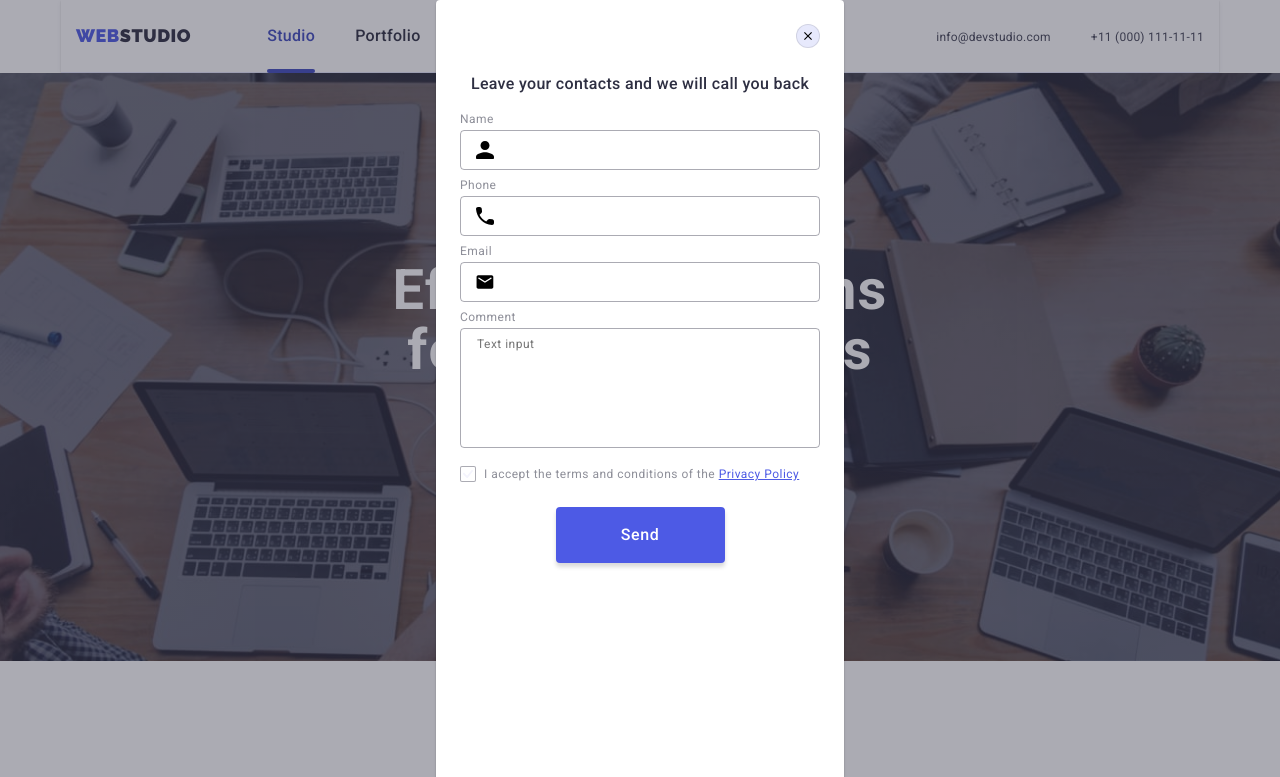
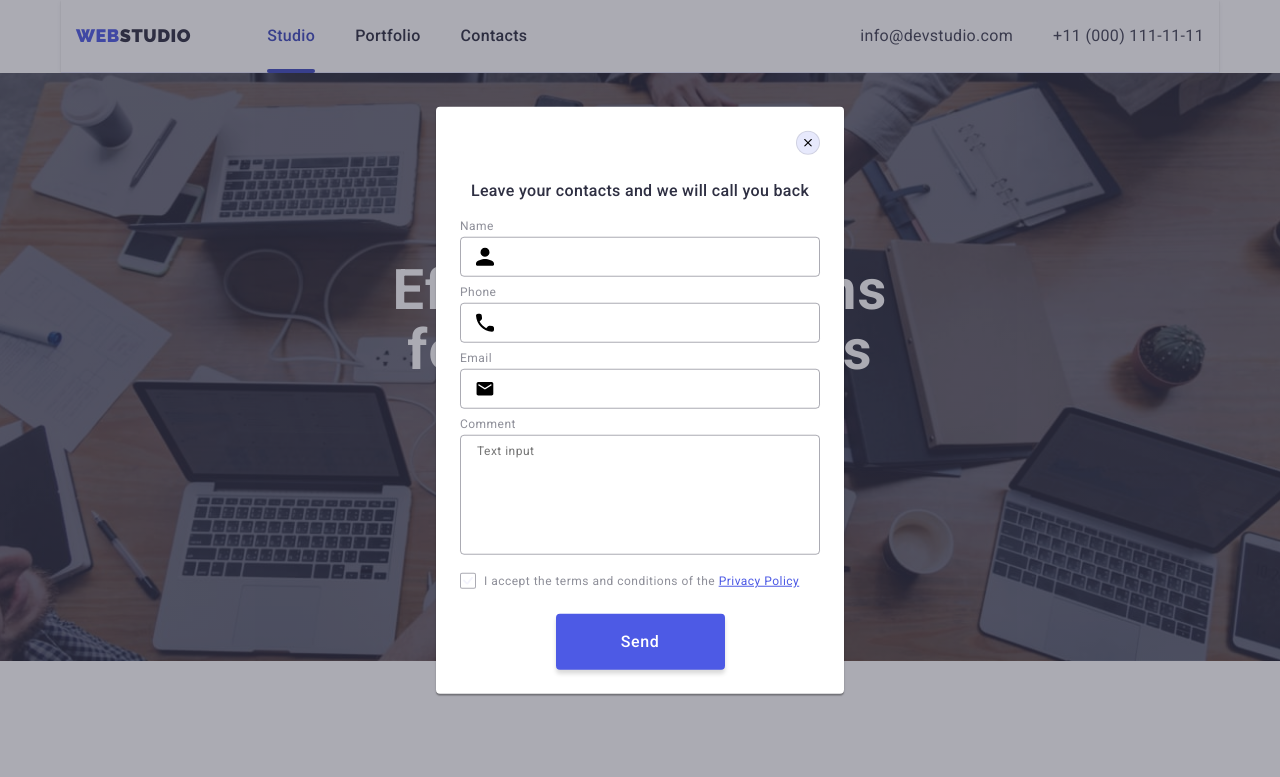
Before and after one commit to Koshka45/goit-markup-hw-06, a plain HTML site: page index.html in a window 1280 px wide. Both pictures are taken after a click on the button "Order Service". Shown: the top 777 px of the page. Drawn offline with nearby package versions, Linux system fonts and the light colour scheme.

Commit message:
last commit

```diff
--- a/css/styles.css
+++ b/css/styles.css
@@ -718,7 +718,7 @@ img{
     transform: translate(-50%, -50%) scaleY(1);
     max-width: 408px;
     width: calc((100% - 30px));
-    min-height: 100%;
+    min-height: 584px;
     background: #FCFCFC;
     box-shadow: 0px 1px 1px rgba(0, 0, 0, 0.14), 0px 1px 3px rgba(0, 0, 0, 0.12), 0px 2px 1px rgba(0, 0, 0, 0.2);
     border-radius: 4px;
@@ -1181,6 +1181,9 @@ img{
     .footer-social{
         align-items: unset;
     }
+    .footer-button{
+        width: unset;
+    }
 
     /* ----PORTFOLIO----- */
     .section-top{
@@ -1213,6 +1216,11 @@ img{
     }
     .header-list{
         margin-left: 76px;
+    }
+    .adress-link{
+        font-size: 16px;
+        line-height: 1.5;
+        letter-spacing: 0.32px;
     }
 
     /* ---HERO---- */
```
